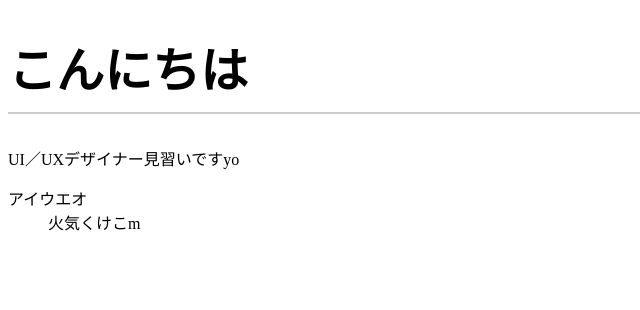
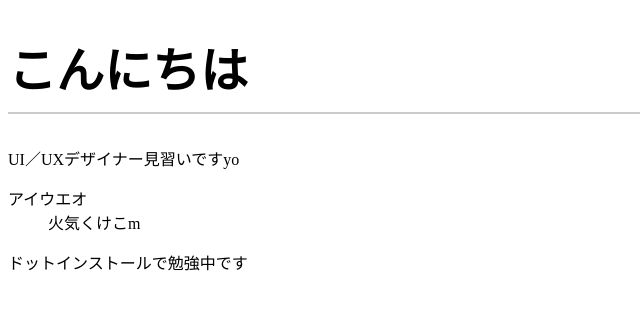
Before and after one commit to background-image/background-image.github.io, a plain HTML site: page index.html in a window 1280 px wide. Shown: the whole page, without its empty margins (0-640 px from the left). Drawn offline with Linux system fonts and the light colour scheme.

Commit message:
Add files via upload

```diff
--- a/index.html
+++ b/index.html
@@ -15,6 +15,8 @@
   <dl>
     <dt>アイウエオ</dt>
     <dd>火気くけこm</dd>
+
   </dl>
+  <p>ドットインストールで勉強中です</p>
 </body>
 </html>
```
